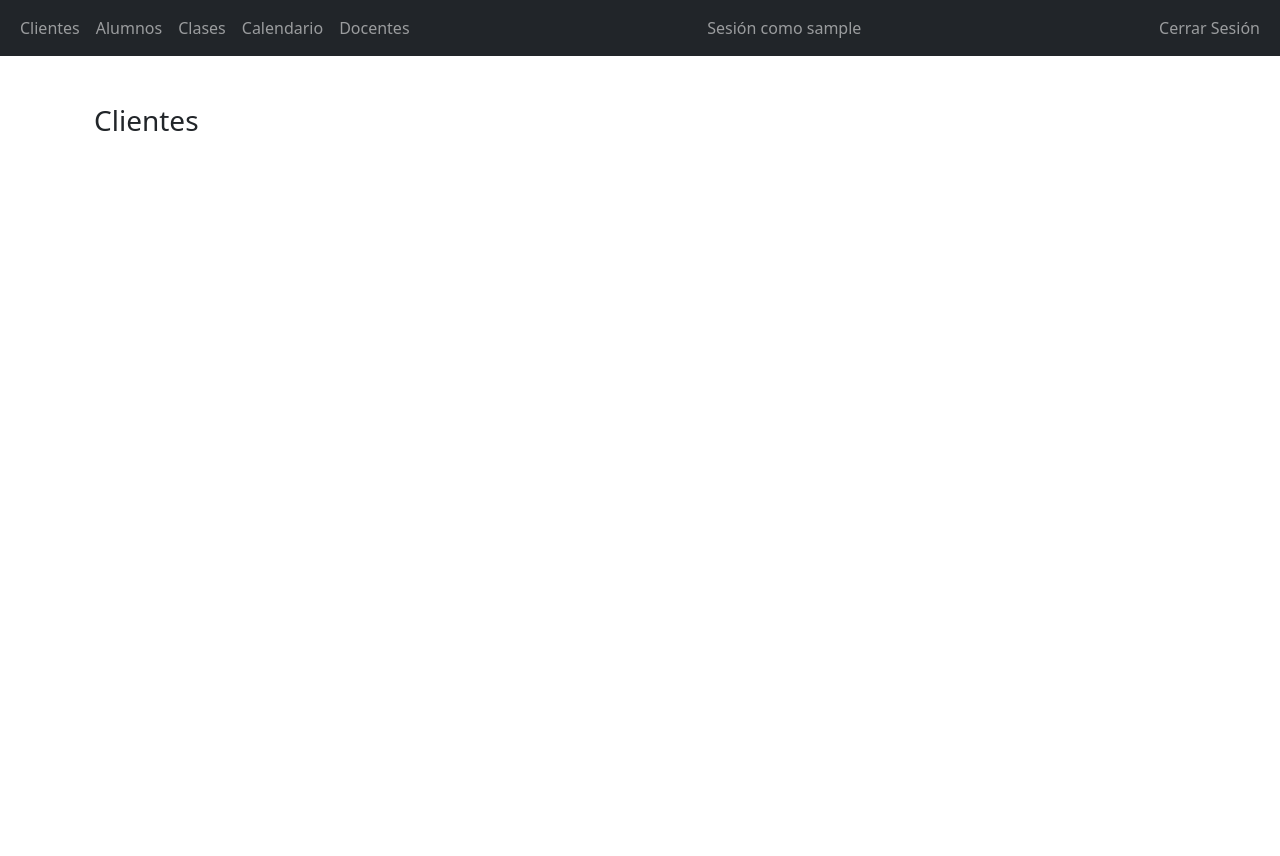
After one commit to MPerezMateo/MentorWebsite, a Django app: page /clients in a window 1280 px wide. The commit adds this page. Run offline with Django 4.2, Linux system fonts and the light colour scheme; the visitor is signed in with stand-in values (Sample User, id 1).

Commit message:
Agregado filtro de acceso y logout

```diff
--- /dev/null
+++ b/mentorAulaVirtual/mainApp/templates/admin/clients.html
@@ -0,0 +1,13 @@
+{% extends 'baseAdmin.html' %}
+{% block title %}Mentor Aula Virtual{% endblock %}
+
+{% block content %}
+
+<div class="container py-5 h-100 vh-100" >
+  <div class="row d-flex justify-content-center h-100">
+    <div class="col-12">
+        <h3 class="mb-5">Clientes</h3>
+    </div>
+  </div>
+</div>
+{% endblock content %}
--- a/mentorAulaVirtual/mainApp/templates/baseAdmin.html
+++ b/mentorAulaVirtual/mainApp/templates/baseAdmin.html
@@ -13,6 +13,7 @@
 </head>
 
 <body>
+
   <nav class="navbar navbar-expand-lg navbar-dark bg-dark">
     <div class="container-fluid">
       <div>
@@ -34,12 +35,30 @@
           </li>
         </ul>
       </div>
+
+      {% if user.is_authenticated %}
+
+        <div>
+          <ul class="navbar-nav">
+            <li class="nav-item">
+              <a class="nav-link">Sesión como {{ user.username }}</a>
+            </li>
+          </ul>
+        </div>
+
+      {% endif %}
+
+
       <div>
-        <ul class="navbar-nav">
-          <li class="nav-item">
-            <a class="nav-link" href="/login">Login</a>
-          </li>
-        </ul>
+        <form action="{% url 'logoutUser' %}" method="POST">
+          {% csrf_token %}
+          <ul class="navbar-nav">
+            <li class="nav-item">
+              <a class="nav-link" href="/logout">Cerrar Sesión</a>
+            </li>
+          </ul>
+        </form>
+
       </div>
     </div>
   </nav>
--- a/mentorAulaVirtual/mainApp/templates/home.html
+++ /dev/null
@@ -1,6 +0,0 @@
-{% extends 'base.html' %}
-{% block title %}Mentor Aula Virtual{% endblock %}
-
-{% block content %}
-<h1>Home Page!</h1>
-{% endblock content %}
--- a/mentorAulaVirtual/mainApp/templates/registration/login.html
+++ b/mentorAulaVirtual/mainApp/templates/registration/login.html
@@ -14,9 +14,9 @@
 
 <body>
   <section class="vh-100">
-    <div class="container py-5 h-100">
+    <div class="container py-5 h-100" >
       <div class="row d-flex justify-content-center align-items-center h-100">
-        <div class="col-12 col-md-8 col-lg-6 col-xl-5">
+        <div class="col-12 col-md-10 col-lg-8 col-xl-7">
           <div class="card shadow-2-strong" style="border-radius: 1rem;">
             <div class="card-body p-5 text-center">
 
--- a/mentorAulaVirtual/mainApp/urls.py
+++ b/mentorAulaVirtual/mainApp/urls.py
@@ -3,6 +3,6 @@ from . import views
 
 urlpatterns = [
   path("", views.loginUser, name="login"),
-  path("home", views.home, name="home"),
-
+  path('logout/', views.logoutUser, name='logoutUser' ),
+  path("clients", views.clients, name="clients")
 ]
--- a/mentorAulaVirtual/mainApp/views.py
+++ b/mentorAulaVirtual/mainApp/views.py
@@ -14,7 +14,28 @@ def loginUser(request):
       return render(request, 'registration/login.html',{'form':AuthenticationForm(), 'error':'Nombre de usuario y contraseña no coinciden'})
     else:
       login(request, user)
-      return redirect('home')
+      return redirect('clients')
 
-def home(request):
-  return render(request, "admin/mainAdmin.html")
+
+@login_required
+def clients(request):
+  if request.method == 'GET':
+    return render(request,'admin/clients.html', {'form':AuthenticationForm()})
+  else:
+    print(request.POST['username'])
+    print(request.POST['password'])
+    user = authenticate(request, username=request.POST['username'], password=request.POST['password'])
+    if user is None:
+      return render(request, 'admin/clients.html',{'form':AuthenticationForm(), 'error':'Nombre de usuario y contraseña no coinciden'})
+    else:
+      login(request, user)
+      return redirect('login')
+
+
+@login_required
+def logoutUser(request):
+  print("Método:",request.method )
+  if request.method == 'GET':
+    print("logging out")
+    logout(request)
+    return redirect('login')
```
